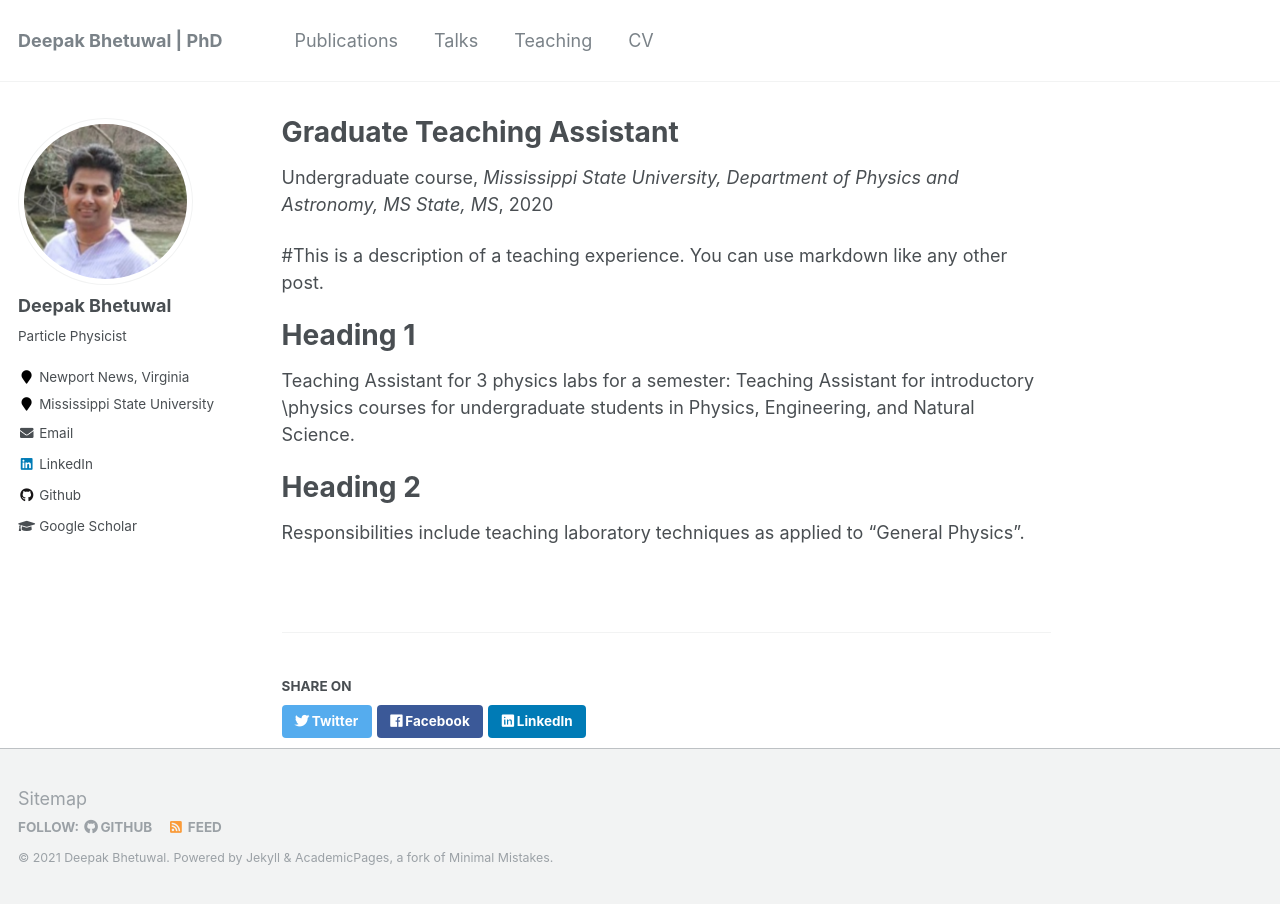
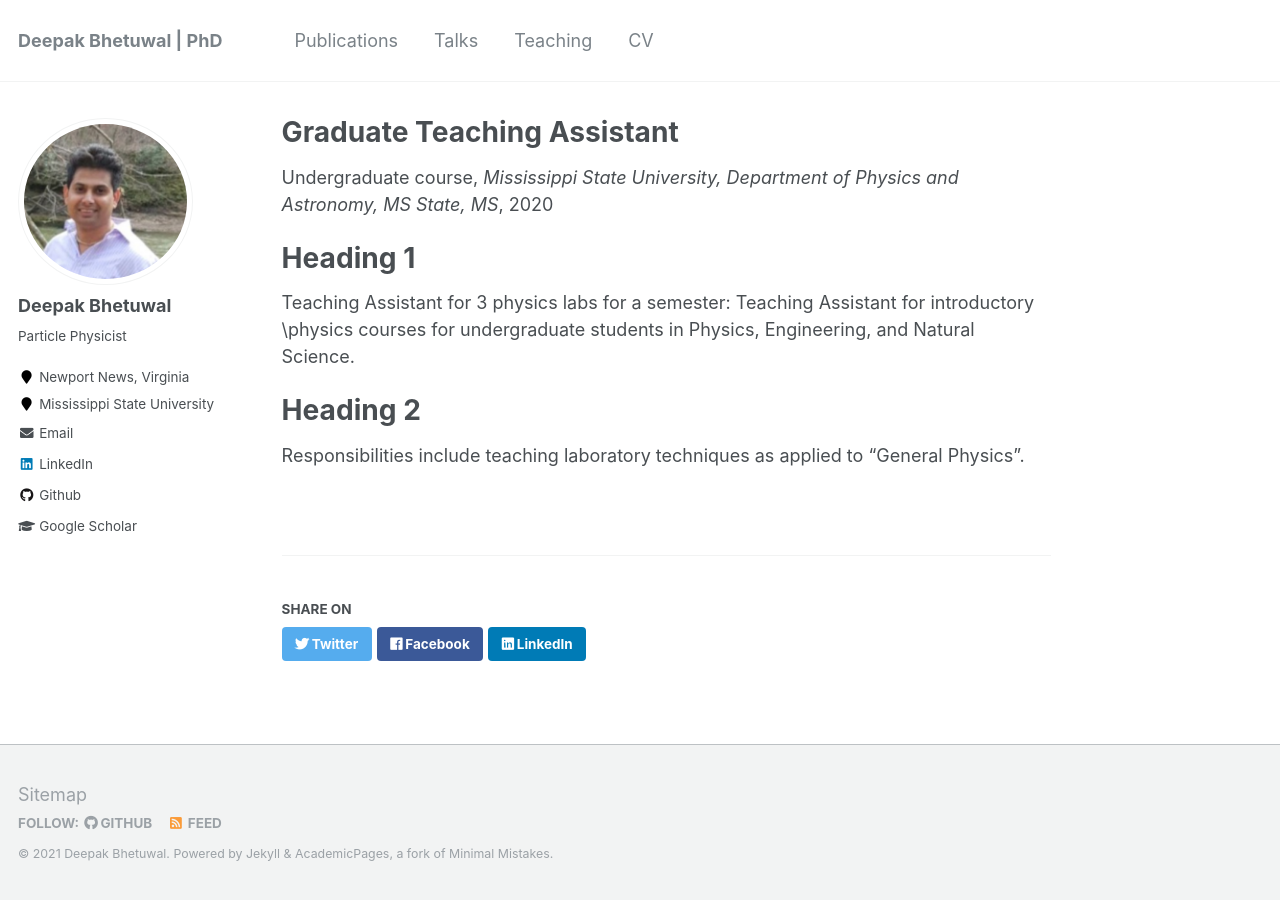
Before and after one commit to dkb208/dkb208.github.io, a Jekyll site: the page built from _teaching/2014-spring-teaching-1.md, in a window 1280 px wide. Built offline with Jekyll 4.4.1, drawn with Linux system fonts in a browser that asks for light colours.

Commit message:
Update 2014-spring-teaching-1.md

```diff
--- a/_teaching/2014-spring-teaching-1.md
+++ b/_teaching/2014-spring-teaching-1.md
@@ -1,15 +1,12 @@
 ---
 title: "Graduate Teaching Assistant"
-#collection: teaching
+collection: teaching
 type: "Undergraduate course"
 permalink: /teaching/2014-spring-teaching-1
 venue: "Mississippi State University, Department of Physics and Astronomy, MS State, MS"
 date: 2020-08-15
 location: "MS State, MS"
 ---
-
-#This is a description of a teaching experience. You can use markdown like any other post.
-
 Heading 1
 ======
 Teaching Assistant for 3 physics labs for a semester: Teaching Assistant for introductory \\physics courses for undergraduate students in Physics, Engineering, and Natural Science.
```
